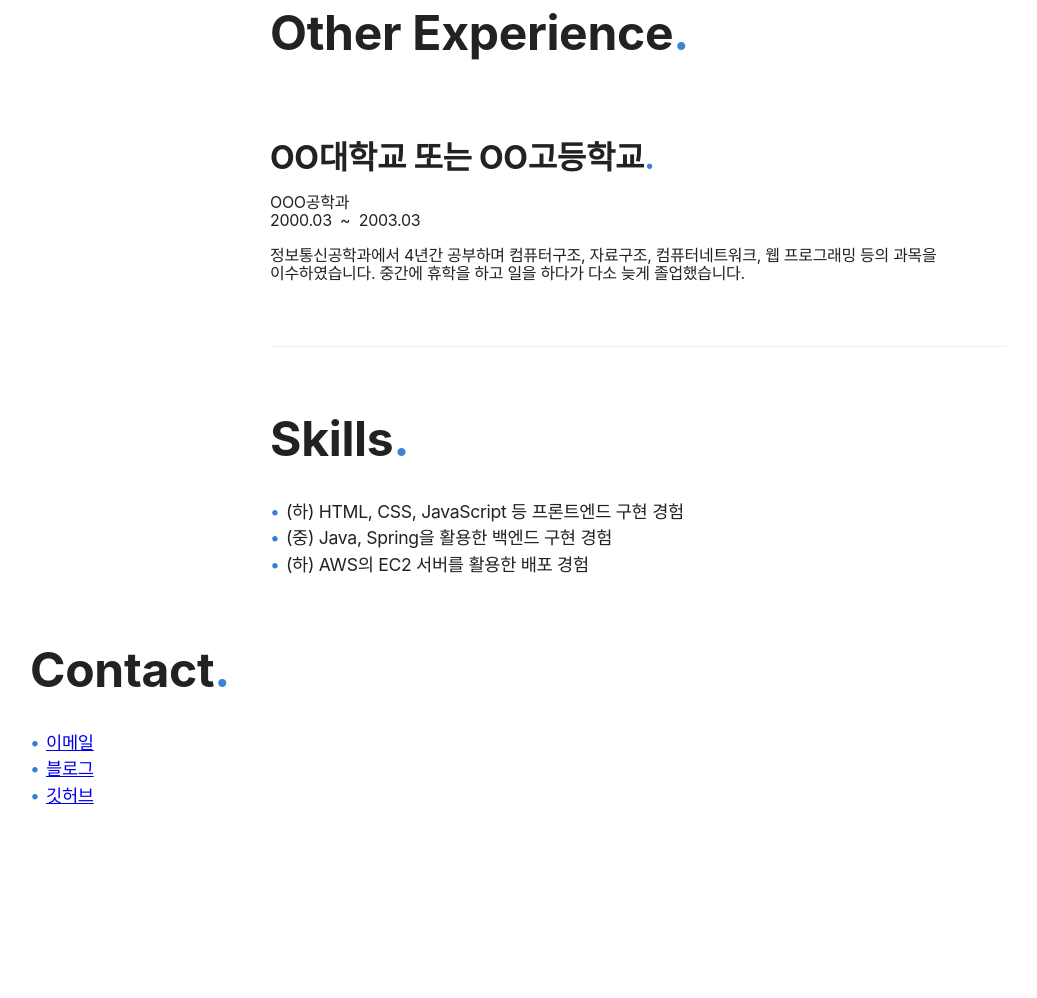
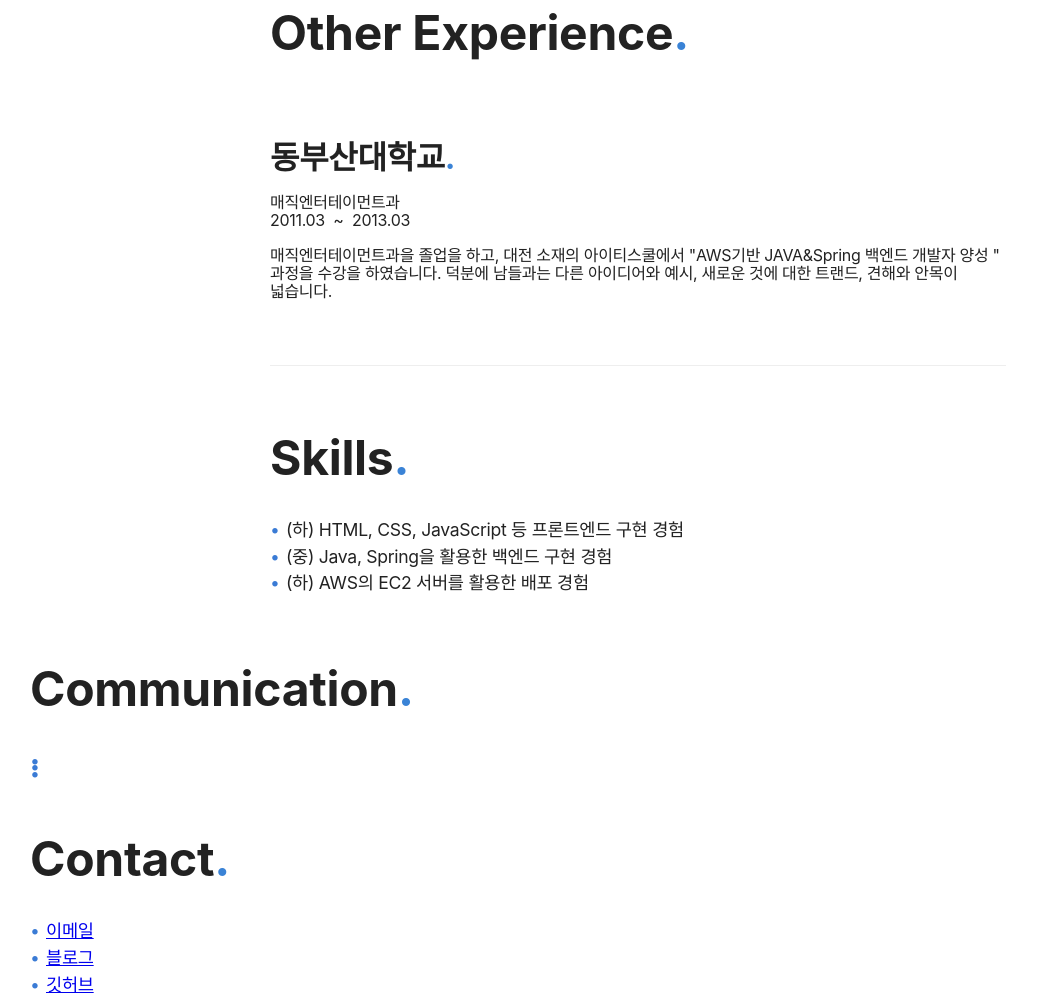
Before and after one commit to ygk04/resume, a plain HTML site: page index.html in a window 1280 px wide. Shown: the part 1233-2231 px from the top of the page, without its empty margins (2-1039 px from the left). Before the commit the page ends 2042 px from the top, so only its background shows below. Drawn offline with Linux system fonts and the light colour scheme; a web font is replaced by a local one.

Commit message:
3월 26일

```diff
--- a/index.html
+++ b/index.html
@@ -21,7 +21,7 @@
     <section>
       <h1>
         <p>반갑습니다,</p>
-        <p>저는 OOO입니다<span class="period-mark">.</span></p>
+        <p>저는 유근규입니다<span class="period-mark">.</span></p>
       </h1>
       <p class="bigparagraph">
         대전 소재의 아이티스쿨에서 &quot;AWS기반 JAVA&Spring 백엔드 개발자 양성
@@ -73,16 +73,15 @@
     <section>
       <h2>Other Experience<span class="period-mark">.</span></h2>
       <div class="other">
-        <h3>OO대학교 또는 OO고등학교<span class="period-mark">.</span></h3>
-        <span class="role">OOO공학과</span>
+        <h3>동부산대학교<span class="period-mark">.</span></h3>
+        <span class="role">매직엔터테이먼트과</span>
         <span class="role">
-          <time datetime="2000-03">2000.03</time>
+          <time datetime="2000-03">2011.03</time>
           &nbsp~&nbsp
-          <time datetime="2003-02">2003.03</time>
+          <time datetime="2003-02">2013.03</time>
           <p>
-            정보통신공학과에서 4년간 공부하며 컴퓨터구조, 자료구조,
-            컴퓨터네트워크, 웹 프로그래밍 등의 과목을 이수하였습니다. 중간에
-            휴학을 하고 일을 하다가 다소 늦게 졸업했습니다.
+            매직엔터테이먼트과을 졸업을 하고, 대전 소재의 아이티스쿨에서 &quot;AWS기반 JAVA&Spring 백엔드 개발자 양성
+            &quot; 과정을 수강을 하였습니다. 덕분에 남들과는 다른 아이디어와 예시, 새로운 것에 대한 트랜드, 견해와 안목이 넓습니다.
           </p>
         </span>
       </div>
@@ -97,6 +96,15 @@
     </div>
     </section>
     <section>
+      <h2>Communication<span class="period-mark">.</span></h2>
+      <ul>
+        <li></li>
+        <li></li>
+        <li></li>
+      </ul>
+    </div>
+    </section>
+    <section>
       <h2>Contact<span class="period-mark">.</span></h2>
       <ul>
         <li><a href="mailto:이메일주소">이메일</a></li>
```
